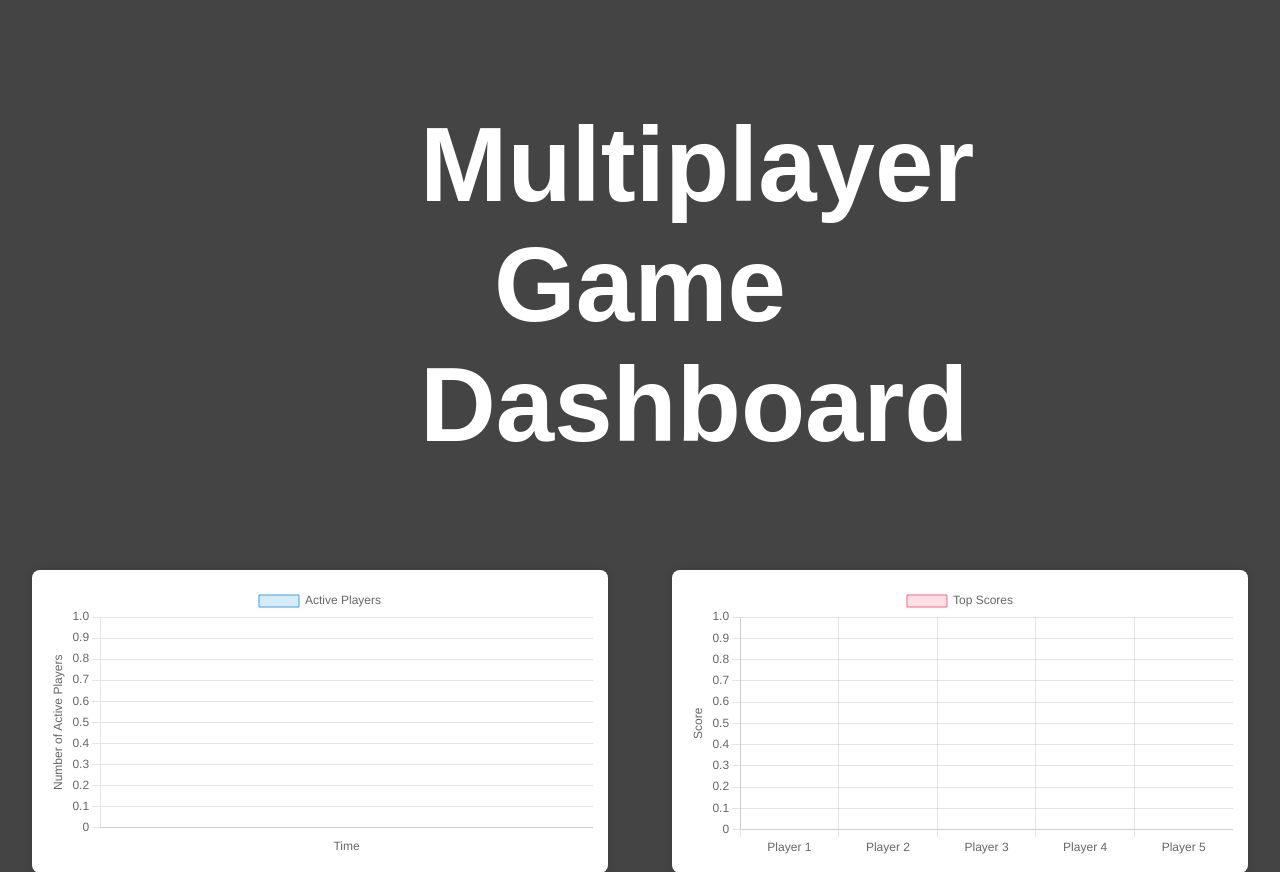
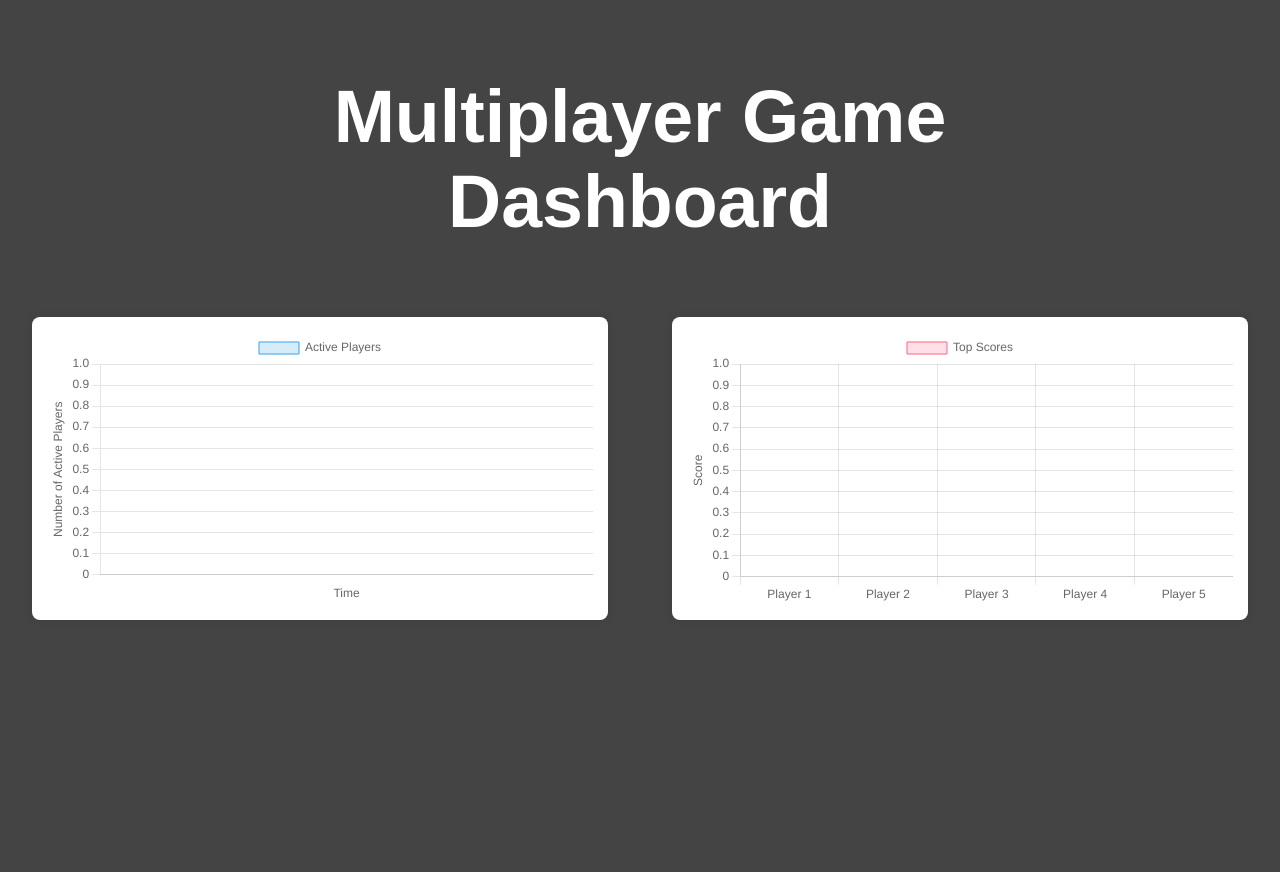
Before and after one commit to somxr/multiplayer-dashboard, a Flask app: page / in a window 1280 px wide. Shown: the top 872 px of the page. After the commit the page ends 620 px from the top, so only its background shows below. Run offline with Flask 3, Linux system fonts and the light colour scheme; data that the repository does not hold is empty.

Commit message:
fix h1 sizing

```diff
--- a/static/style.css
+++ b/static/style.css
@@ -24,7 +24,7 @@
   font-weight: 900;
   font-style: normal;
   line-height: normal;
-  font-size: 5rem;
+  font-size: 3.5rem;
   margin: 0;
   color: #fff;
   padding: 1em;
```
